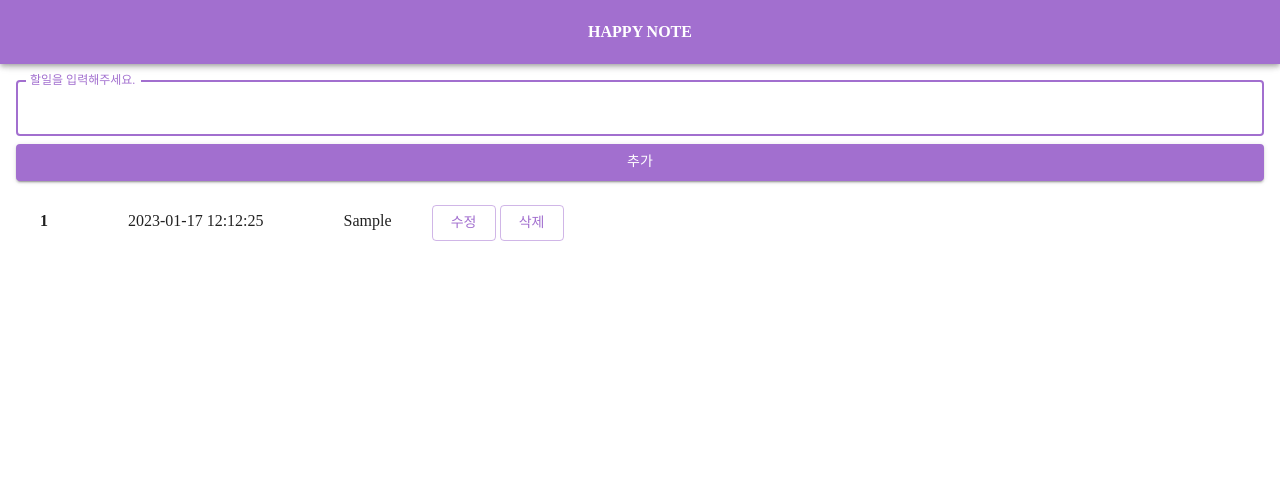
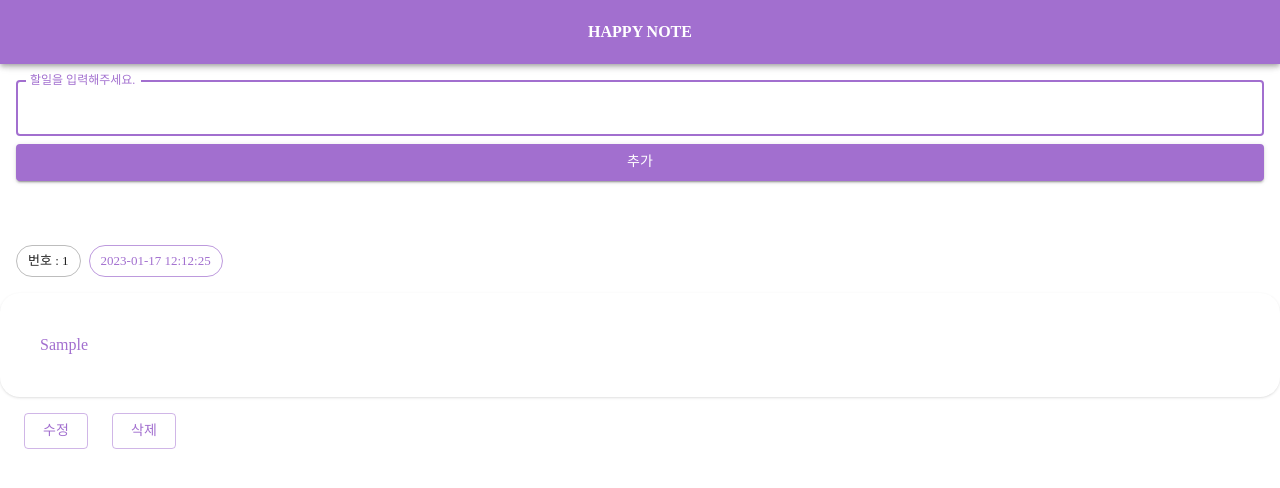
Before and after one commit to danulee/React_Project, a React (Create React App) app: page / in a window 1280 px wide. Both pictures are taken after typing "Sample" into the empty fields and a click on the button "추가". Shown: the top 488 px of the page. Built offline with nearby package versions, Linux system fonts and the light colour scheme; a web font is replaced by a local one.

Commit message:
스타일 수정

```diff
--- a/src/App.js
+++ b/src/App.js
@@ -1,5 +1,5 @@
 import React, { useState, useRef } from "react";
-import { AppBar , Toolbar ,TextField ,Button } from "@mui/material";
+import { AppBar , Toolbar , TextField , Button , Chip , Box} from "@mui/material";
 
 //기능 함수들
 function useTodosState() {
@@ -91,31 +91,40 @@ function TodoListItem({ todosState, todo, index }) {
   return (
     <li>
       <br />
-      <span className="font-bold mx-5 p-5">{todo.id}</span>
-
-      <span className="mx-5 p-5">{todo.regDate}</span>
-
+      <div className="mt-4 px-4">
+        <ul>
+            <li key={todo.id} className="mt-10">
+              <div className="flex gap-2">
+                <Chip label={`번호 : ${todo.id}`} variant="outlined" />
+                <Chip label={todo.regDate} color="primary" variant="outlined" />
+              </div>
+            </li>
+        </ul>
+      </div>
       {editMode || (
         <>
-           <span className="mx-5 p-5">{todo.content}</span>
+          <div className="mt-4 mb-4 p-10 shadow rounded-[20px]"><Box component="span" sx={{color:'primary.main'}}>{todo.content}</Box></div>
+          <span className="m-3"></span>
           <Button variant="outlined" onClick={showTodo}>수정</Button>
+          <span className="m-3"></span>
         </>
       )}
       {editMode && (
-        <>
+        <><div className="mt-4 p-10 shadow rounded-[20px]">
           <input
             type="text"
             placeholder="할일을 입력해주세요."
             value={editedContent}
             onChange={(e) => setEditedContent(e.target.value)}
-          />
-          &nbsp;
+          /></div>
+         <span className="m-3"></span>
           <Button variant="outlined" onClick={commitEdit}>수정완료</Button>
-          &nbsp;
+          <span className="m-1"></span>
           <Button variant="outlined" onClick={cancelEdit}>수정취소</Button>
+          <span className="m-3"></span>
+
         </>
       )}
-       &nbsp;
       <Button variant="outlined" onClick={removeTodo}>삭제</Button>
     </li>
   );
```
